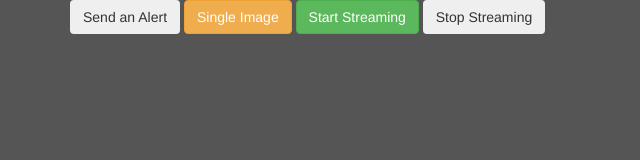
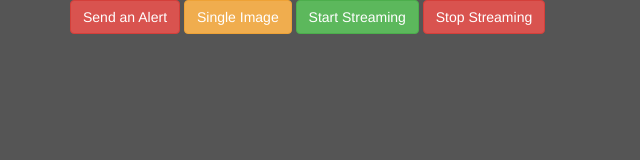
Before and after one commit to benlipp/node-camspy, a website: page index.html in a window 1280 px wide. Shown: the whole page, without its empty margins (0-640 px from the left). Drawn offline with nearby package versions, Linux system fonts and the light colour scheme; no server answers.

Commit message:
Don’t mess with Voodoo

```diff
--- a/index.html
+++ b/index.html
@@ -14,10 +14,10 @@
 <div class="container">
 <div class="col-md-12">
 <div class="row">
-<button id="alert" onclick="alert()" class="btn btn-error">Send an Alert</button>
+<button id="alert" onclick="alert()" class="btn btn-danger">Send an Alert</button>
 <button id="single" onclick="single()" class="btn btn-warning">Single Image</button>
 <button id="start" onclick="start()" class="btn btn-success">Start Streaming</button>
-<button id="stop" onclick="stop()" class="btn btn-error">Stop Streaming</button>
+<button id="stop" onclick="stop()" class="btn btn-danger">Stop Streaming</button>
 </div>
 
 <br>
```
